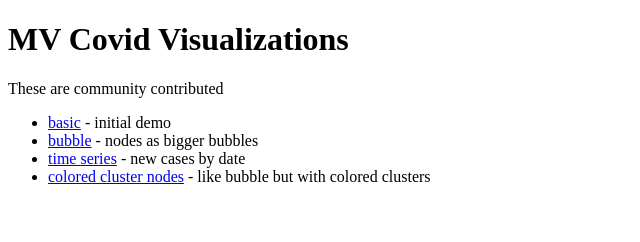
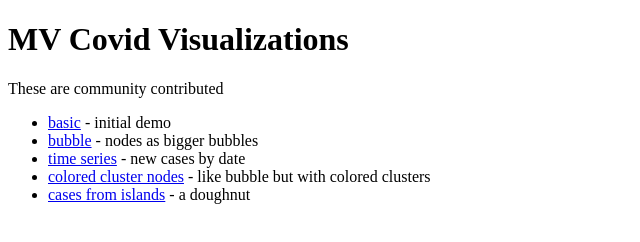
Before and after one commit to opendatamv/mv-covid19, a plain HTML site: page index.html in a window 1280 px wide. Shown: the whole page, without its empty margins (0-640 px from the left). Drawn offline with Linux system fonts and the light colour scheme.

Commit message:
update index.html
add link to visualizations/doughnut/index.html

```diff
--- a/index.html
+++ b/index.html
@@ -9,5 +9,6 @@
     <li><a href="visualizations/bubble/index.html">bubble<a> - nodes as bigger bubbles</li>
     <li><a href="visualizations/new_cases_per_date/index.html">time series<a> - new cases by date</li>
     <li><a href="visualizations/cluster_node/index.html">colored cluster nodes<a> - like bubble but with colored clusters</li>
+    <li><a href="visualizations/island_doughnut/index.html">cases from islands<a> - a doughnut</li>
 </ul>
 <body>
```
